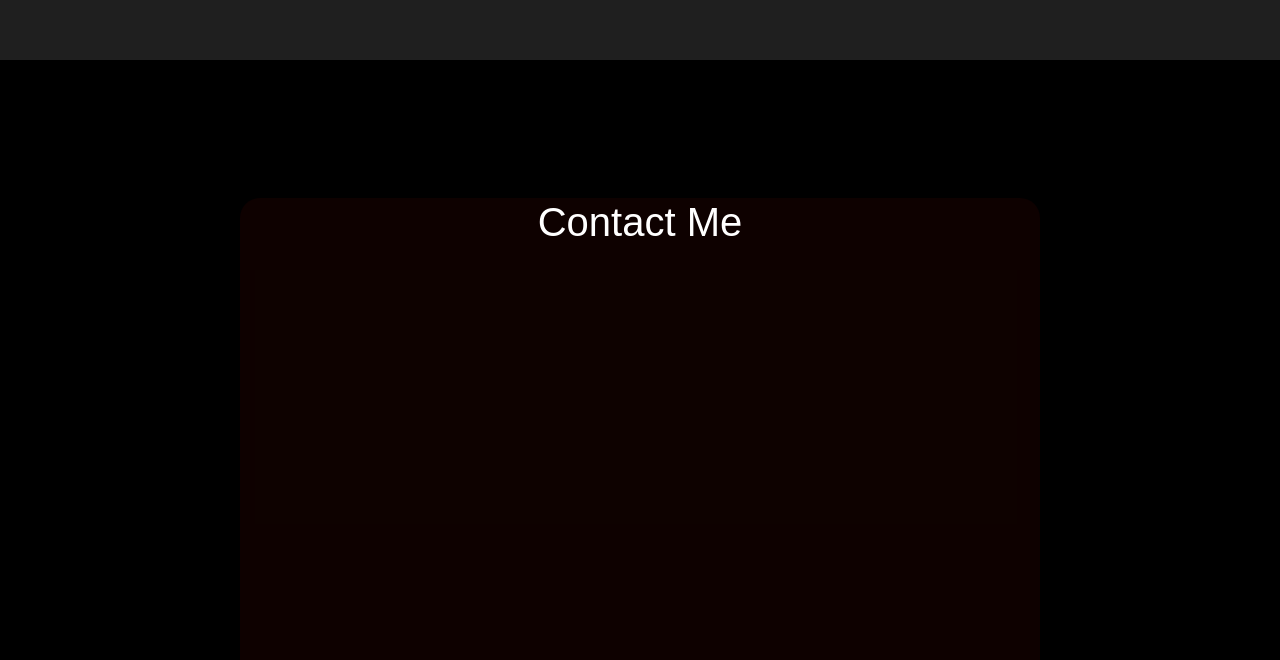
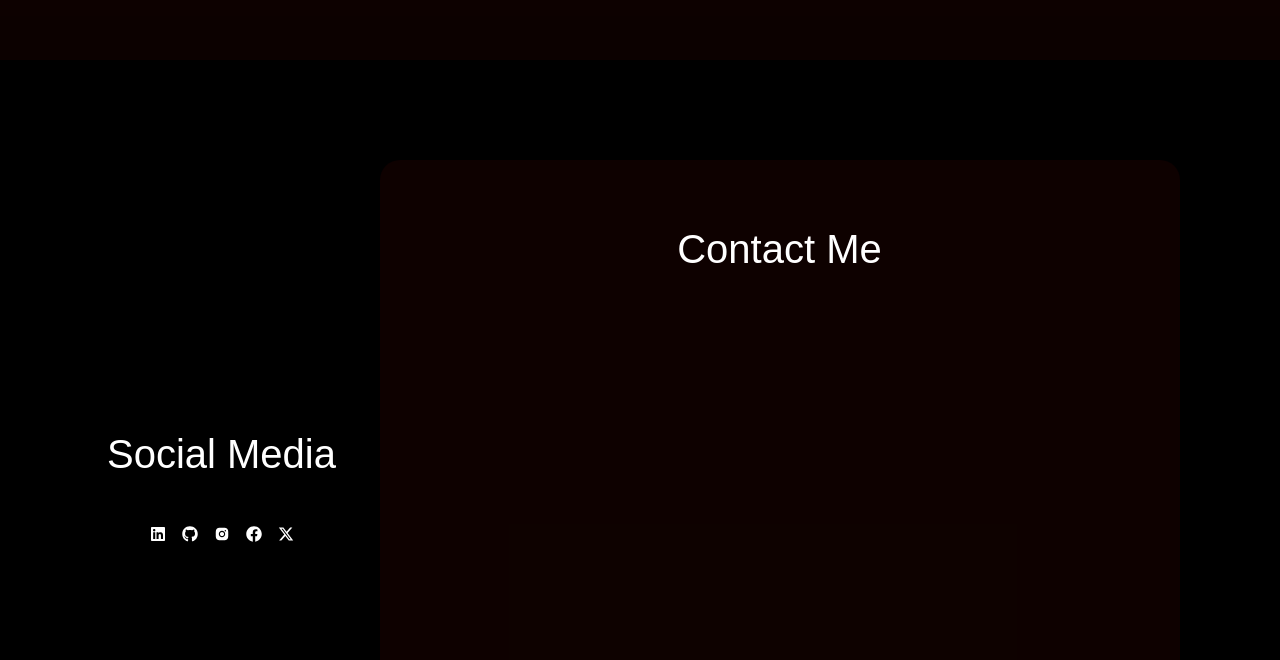
Before and after one commit to VijayBansal2004/VijayPortfolio, a React (Vite) app: page / in a window 1280 px wide. Shown: the part 3287-3947 px from the top of the page. Built offline with nearby package versions, Linux system fonts and the light colour scheme; a web font is replaced by a local one.

Commit message:
worked on contact me section

```diff
--- a/src/components/contactMe/ContactMe.jsx
+++ b/src/components/contactMe/ContactMe.jsx
@@ -3,14 +3,20 @@ import styles from "./ContactMe.module.css"
 import Form from 'react-bootstrap/Form';
 import Button from 'react-bootstrap/Button';
 import Heading from '../utilityComponents/sectionHeading/Heading';
+import SocialMediaLinks from '../utilityComponents/socialMedia/SocialMediaLinks';
 
 const ContactMe = () => {
     return (
         <section className={`${styles.contactMeContainer} text-white containerBlockPadding`}>
-            <div className="container">
-                <div className={`${styles.formContainer}`}>
+            <div className="container d-flex flex-column flex-lg-row justify-content-between align-items-center">
+                <div className={`${styles.socialMedia} w-25 text-center`}>
+                    <Heading heading="Social Media" />
+                    <div className="links d-flex gap-3 justify-content-center">
+                        <SocialMediaLinks />
+                    </div>
+                </div>
+                <div className={`${styles.formContainer} w-100`}>
                     <Heading heading="Contact Me" />
-
                     <Form className='d-grid gap-4'>
                         <div className="fadeUpAnimation">
                             <Form.Label htmlFor="inputPassword5">Enter Name</Form.Label>
--- a/src/components/contactMe/ContactMe.module.css
+++ b/src/components/contactMe/ContactMe.module.css
@@ -3,10 +3,15 @@
     align-content:center;
     /* background-color: rgba(255, 255, 255, 0.142); */
 }
+.socialMedia{
+    position: sticky;
+    top: 10vh;
+}
+
 
 .formContainer{
     background-color: #23040066;
-    /* padding: 65px 45px; */
+    padding: 65px 45px;
     max-width: 800px;
     margin: auto;
     border-radius: 20px;
--- a/src/components/projects/ProjectCard.module.css
+++ b/src/components/projects/ProjectCard.module.css
@@ -6,7 +6,7 @@
     position: relative;
     border-radius: 10px 10px 10px 10px;
     overflow: hidden;
-    box-shadow: 0px 0px 40px -30px #f26602;
+    /* box-shadow: 0px 0px 40px -30px #f26602; */
     transition: all .3s ease-in-out;
 
     /* &:hover {
--- a/src/components/projects/Projects.module.css
+++ b/src/components/projects/Projects.module.css
@@ -8,7 +8,7 @@
     color: white;
     min-height: 100vh;
     padding-block: 100px;
-    background-color: #ffffff1f;
+    background-color: #2304005c;
 }
 
 .projectContainer {
```
